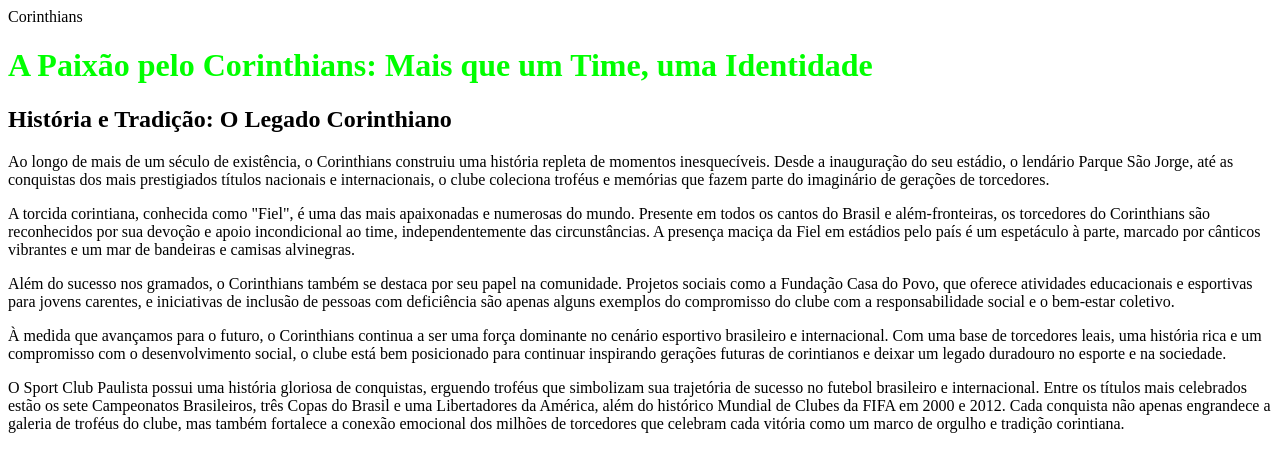
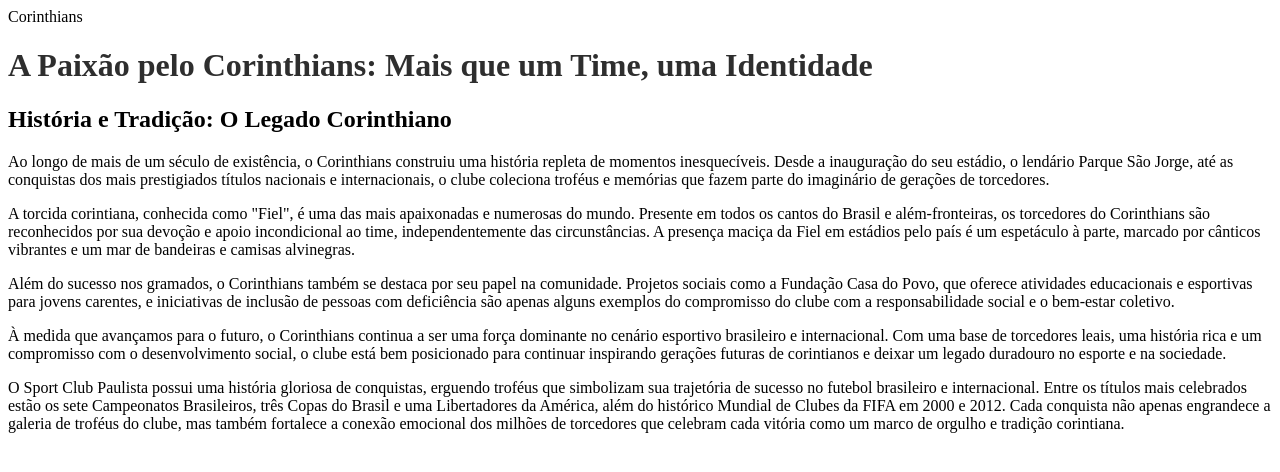
Before and after one commit to thays-fernanda-mergulhao/meuBlog1b, a plain HTML site: page index.html in a window 1280 px wide. Drawn offline with Linux system fonts and the light colour scheme.

Commit message:
efvfvgfe

```diff
--- a/index.html
+++ b/index.html
@@ -11,7 +11,7 @@
     </style>
 </head>
 <body>
-    <h1 style="color: #00ff00;">A Paixão pelo Corinthians: Mais que um Time, uma Identidade</h1>
+    <h1 style="color: #2e2e2e;">A Paixão pelo Corinthians: Mais que um Time, uma Identidade</h1>
     <h2>História e Tradição: O Legado Corinthiano</h2>
     <p>Ao longo de mais de um século de existência, o Corinthians construiu uma história repleta de momentos inesquecíveis. Desde a inauguração do seu estádio, o lendário Parque São Jorge, até as conquistas dos mais prestigiados títulos nacionais e internacionais, o clube coleciona troféus e memórias que fazem parte do imaginário de gerações de torcedores.</p>
     <p>A torcida corintiana, conhecida como "Fiel", é uma das mais apaixonadas e numerosas do mundo. Presente em todos os cantos do Brasil e além-fronteiras, os torcedores do Corinthians são reconhecidos por sua devoção e apoio incondicional ao time, independentemente das circunstâncias. A presença maciça da Fiel em estádios pelo país é um espetáculo à parte, marcado por cânticos vibrantes e um mar de bandeiras e camisas alvinegras.</p>
```
